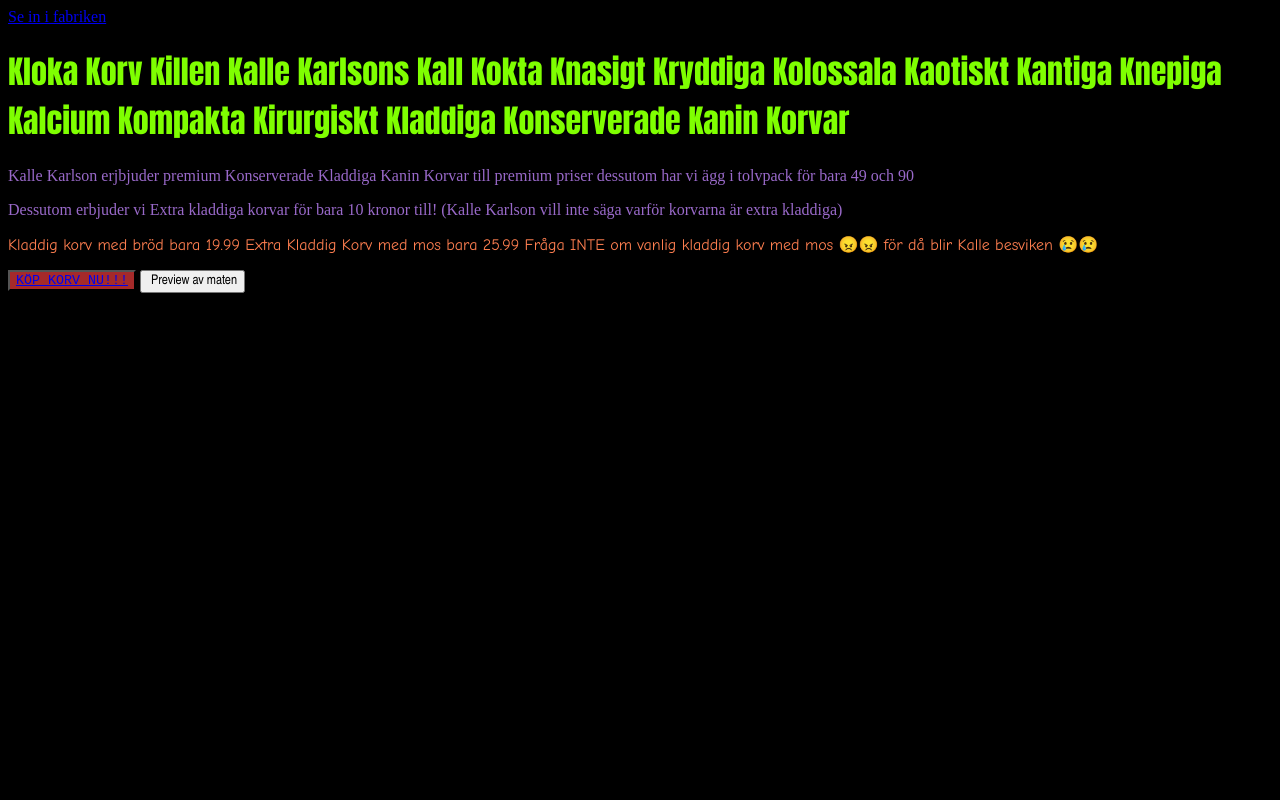
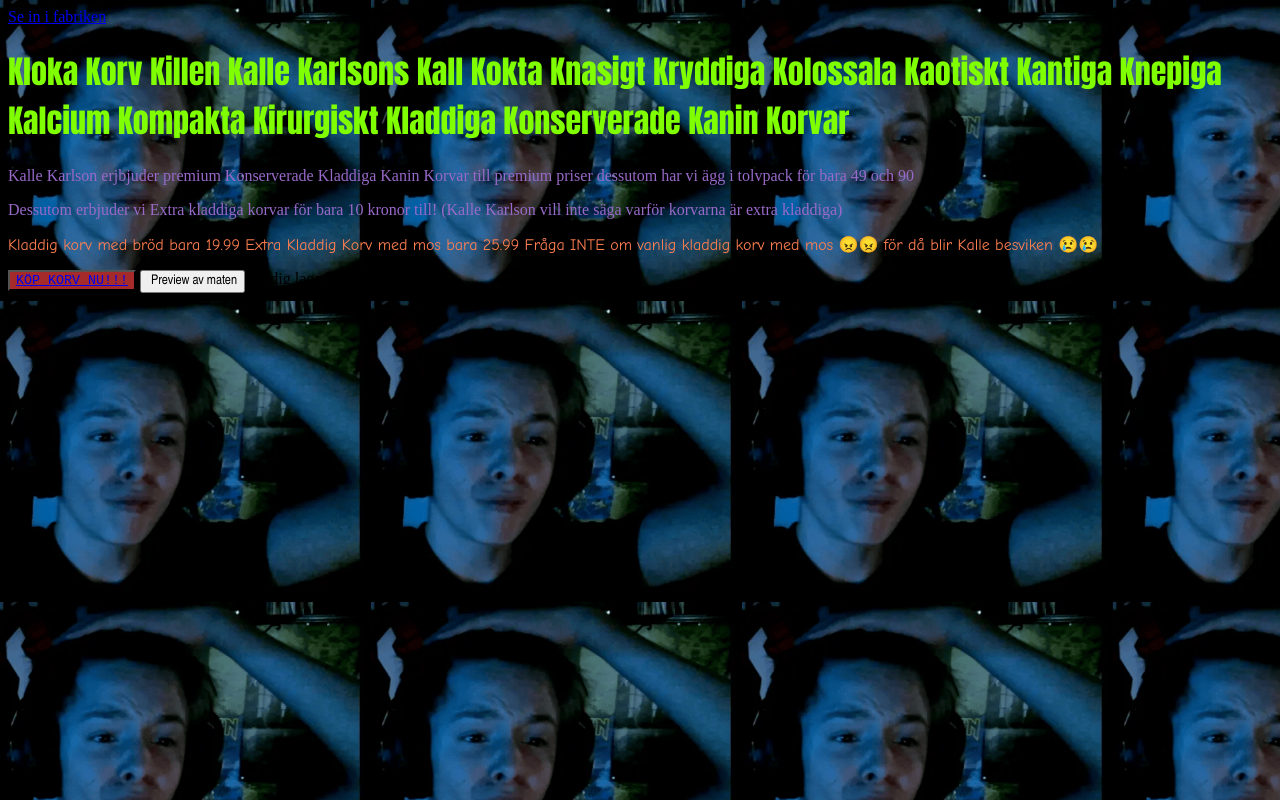
Before and after one commit to LeifOlofson/Kalle-Karlson-Korv, a plain HTML site: page index.html in a window 1280 px wide. Drawn offline with Linux system fonts and the light colour scheme; the site is published under a folder, as on GitHub Pages, so addresses that start at the root find nothing.

Commit message:
image tes 2

```diff
--- a/css/fabriksstyle.css
+++ b/css/fabriksstyle.css
@@ -1,5 +1,5 @@
 body{
-    background-image:url("/img/workers.png");
+    background-image:url("../img/workers.png");
     background-color: black;
     background-size: cover;
 }
--- a/css/style.css
+++ b/css/style.css
@@ -21,7 +21,7 @@
     font-family: "Arial Narrow";
     }
 body{
-    background-image: url("/img/background.png");
+    background-image: url("../img/background.png");
     background-size: contain;
     background-color: black;
     }
```
